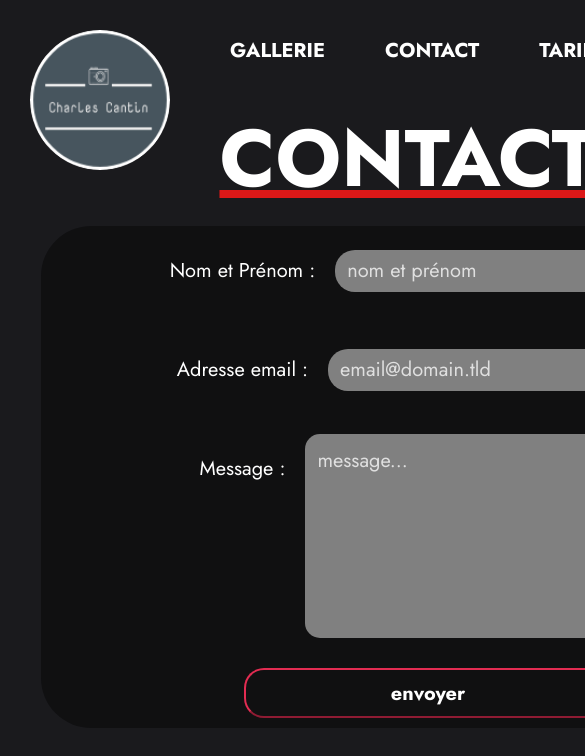
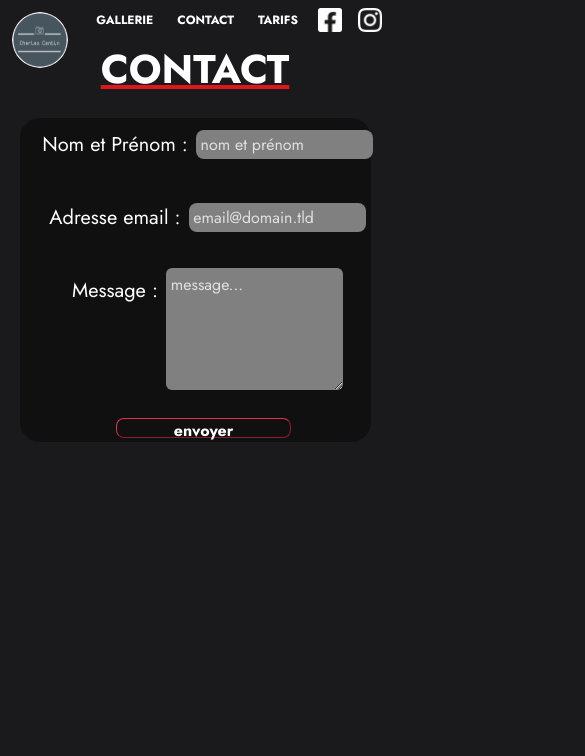
Before and after one commit to Blacknwhite834/CharlesCantin, a React (Create React App) app: page /contact in a window 390 px wide. Shown: the top 756 px of the page, 585 px wide, since content can reach past the window. Built offline with nearby package versions, Linux system fonts and the light colour scheme.

Commit message:
Fixed responsive

```diff
--- a/public/index.html
+++ b/public/index.html
@@ -3,7 +3,7 @@
   <head>
     <meta charset="utf-8" />
     <link rel="icon" href="%PUBLIC_URL%/favicon.ico" />
-    <meta name="viewport" content="width=1000; user-scalable=0;" />
+    <meta name="viewport" content="width=device-width, initial-scale=1.0">
     <meta name="theme-color" content="#000000" />
     <meta
       name="description"
--- a/src/components/form.css
+++ b/src/components/form.css
@@ -22,7 +22,6 @@ form {
     padding: 10px;
     color: white;
     width: 100%;
-    height: 500%;
 }
 
 input {
@@ -58,7 +57,7 @@ input::placeholder {
     background: grey;
     color: white;
     width: 50%;
-    height: 200px;
+    height: 300px;
     border-radius: 15px;
     border: none;
     font-size: 20px;
@@ -83,6 +82,25 @@ input::placeholder {
 @media screen and (max-width: 640px) {
     form {
         width: 90%;
+        font-size: 50px;
+        margin: 50px;
+        height: 100%;
+    }
+
+    .content-form {
+        margin-bottom: 50px;
+    }
+    .content-form textarea {
+        font-size:40px;
+    }
+
+    input {
+        font-size: 40px;
+        height: 70px;
+    }
+
+    .content-form button {
+        font-size: 40px;
     }
 
 
--- a/src/pages/gallerie/gallerie.css
+++ b/src/pages/gallerie/gallerie.css
@@ -136,16 +136,14 @@ a {
 
 @media screen and (max-width: 659px) {
     .img img {
-        width: 450px;
-        height: 450px;
+        width: 700px;
+        height: 700px;
     }
 
-    .content-gallerie {
-        justify-content: flex-start;
-    }
+
 
     .btn {
-        font-size: 30px;
+        font-size: 40px;
         margin-bottom: 30px;
     }
 
@@ -158,7 +156,7 @@ a {
 
 @media screen and (max-width: 670px) {
     a {
-        font-size: 20px;
+        font-size: 30px;
     }
 
 }
--- a/src/pages/home/home.css
+++ b/src/pages/home/home.css
@@ -70,7 +70,7 @@ a {
   color: white;
   font-weight: bold;
   font-family: 'Jost', sans-serif;
-  font-size: 2vmin;
+  font-size: 40px;
   margin: 60px;
 }
 
@@ -92,15 +92,25 @@ a:hover {
 
 
 @media screen and (max-width: 674px) {
-  a {
-    font-size: 2.5vmin;
+  .navigationbar a {
+    font-size: 50px;
     margin: 50px;
-}
-/*
-html {
+  }
+
+  .containericons img {
+    height: 60px;
+    width: 60px;
+  }
+
+  .containertitle h1 {
+    font-size: 100px;
+  }
+  .containertitle h2 {
+    font-size: 60px;
+  }
 
 
-    zoom: .4;
-
-}*/
+html {
+  zoom: .4;
 }
+}
--- a/src/pages/tarifs/tarifs.css
+++ b/src/pages/tarifs/tarifs.css
@@ -69,7 +69,7 @@ html, body {
     }
 
     .content-tarifs h2 {
-        font-size: 40px;
+        font-size: 50px;
         line-height: 45px;
     }
 
@@ -81,13 +81,18 @@ html, body {
 
 @media screen and (max-width: 400px) {
     .content-tarifs  {
-        width: 35%;
-        height: 35%;
+        width: 70%;
+        height: 70%;
     }
 
     .content-tarifs h3, .content-tarifs p {
-        font-size: 30px;
+        font-size: 50px;
         line-height: normal;
+        margin: 0px;
+    }
+
+    #title1 {
+        font-size: 100px;
     }
 
 }
```
